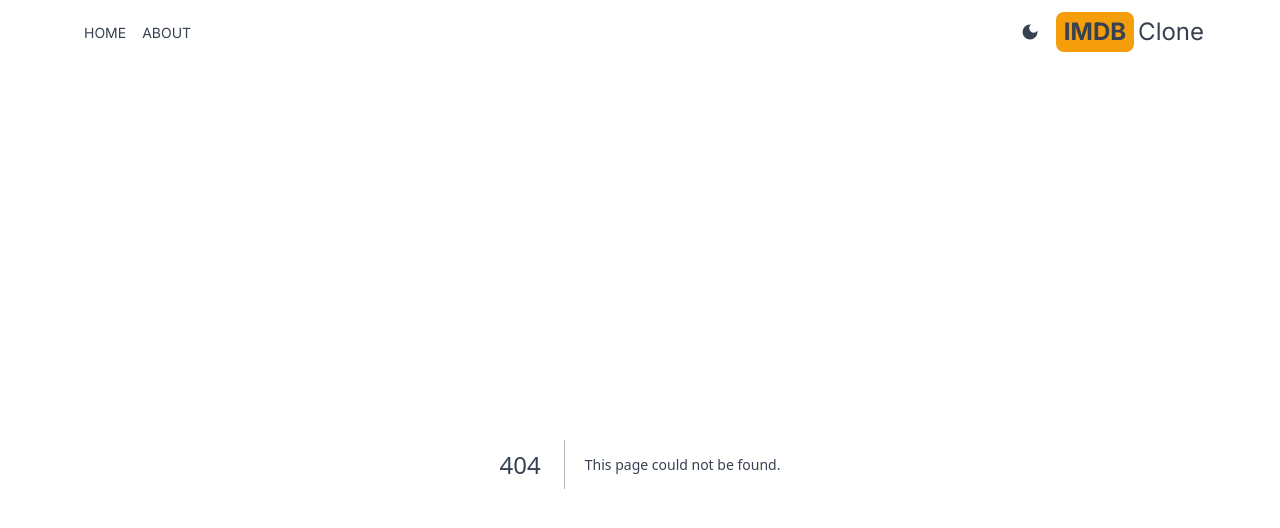
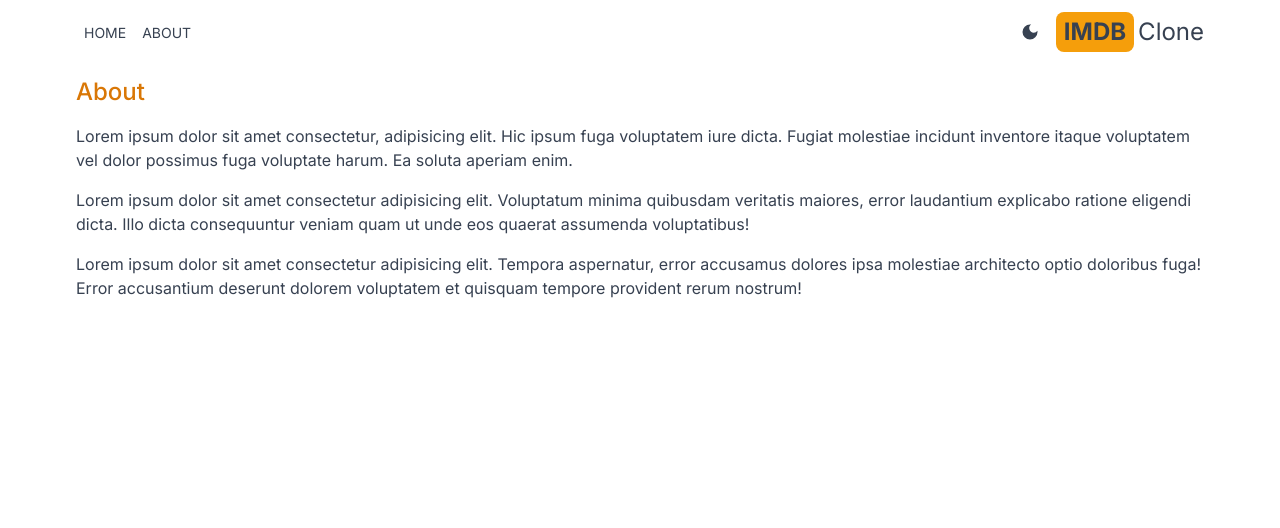
Before and after one commit to binhpham199x/imdb-clone-nextjs, a Next.js app: page /about in a window 1280 px wide. Before the commit this address had no page. Shown: the top 528 px of the page. Built offline with nearby package versions, Linux system fonts and the light colour scheme.

Commit message:
feat: add about sub page

```diff
--- /dev/null
+++ b/src/app/about/page.tsx
@@ -0,0 +1,30 @@
+import React from "react";
+
+export default function About() {
+	return (
+		<div className="max-w-6xl mx-auto p-3 space-y-4">
+			<h1 className="text-2xl font-medium text-amber-600">About</h1>
+
+			<p>
+				Lorem ipsum dolor sit amet consectetur, adipisicing elit. Hic
+				ipsum fuga voluptatem iure dicta. Fugiat molestiae incidunt
+				inventore itaque voluptatem vel dolor possimus fuga voluptate
+				harum. Ea soluta aperiam enim.
+			</p>
+
+			<p>
+				Lorem ipsum dolor sit amet consectetur adipisicing elit.
+				Voluptatum minima quibusdam veritatis maiores, error laudantium
+				explicabo ratione eligendi dicta. Illo dicta consequuntur veniam
+				quam ut unde eos quaerat assumenda voluptatibus!
+			</p>
+
+			<p>
+				Lorem ipsum dolor sit amet consectetur adipisicing elit. Tempora
+				aspernatur, error accusamus dolores ipsa molestiae architecto
+				optio doloribus fuga! Error accusantium deserunt dolorem
+				voluptatem et quisquam tempore provident rerum nostrum!
+			</p>
+		</div>
+	);
+}
```
